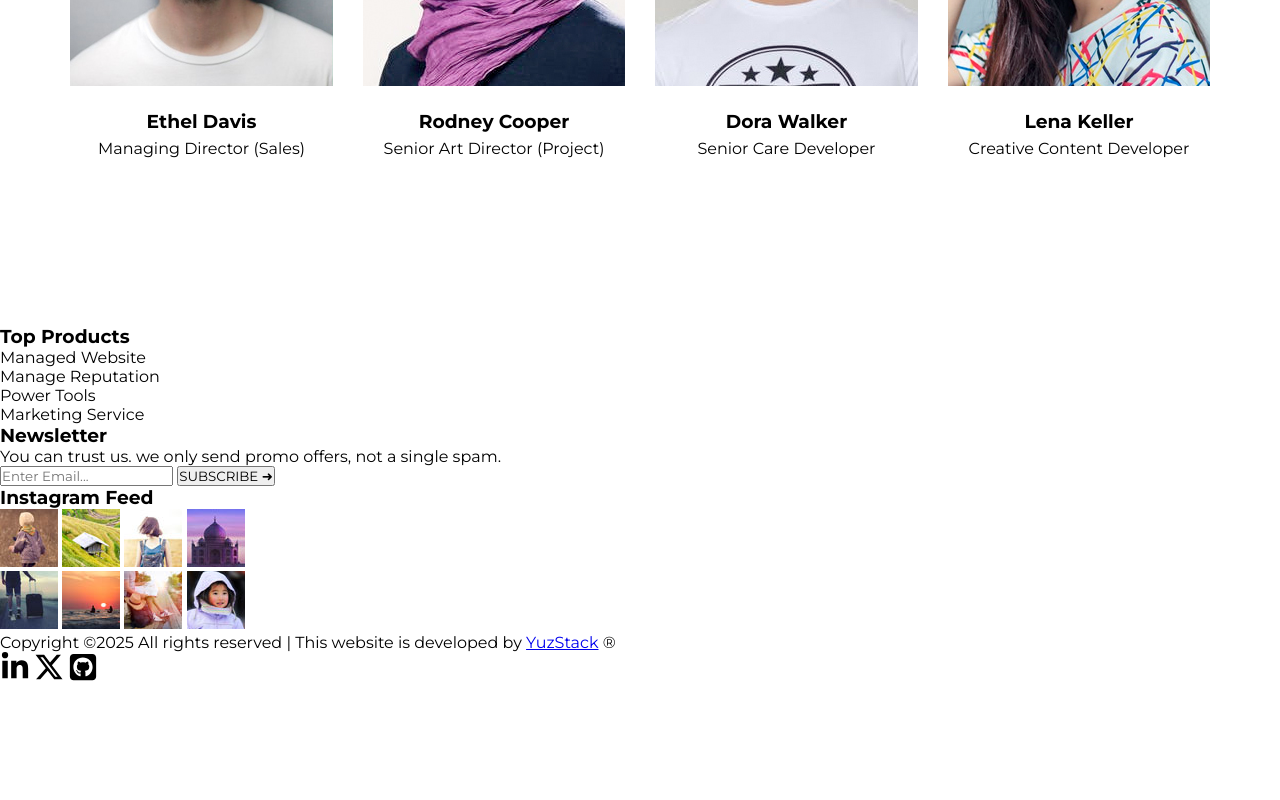
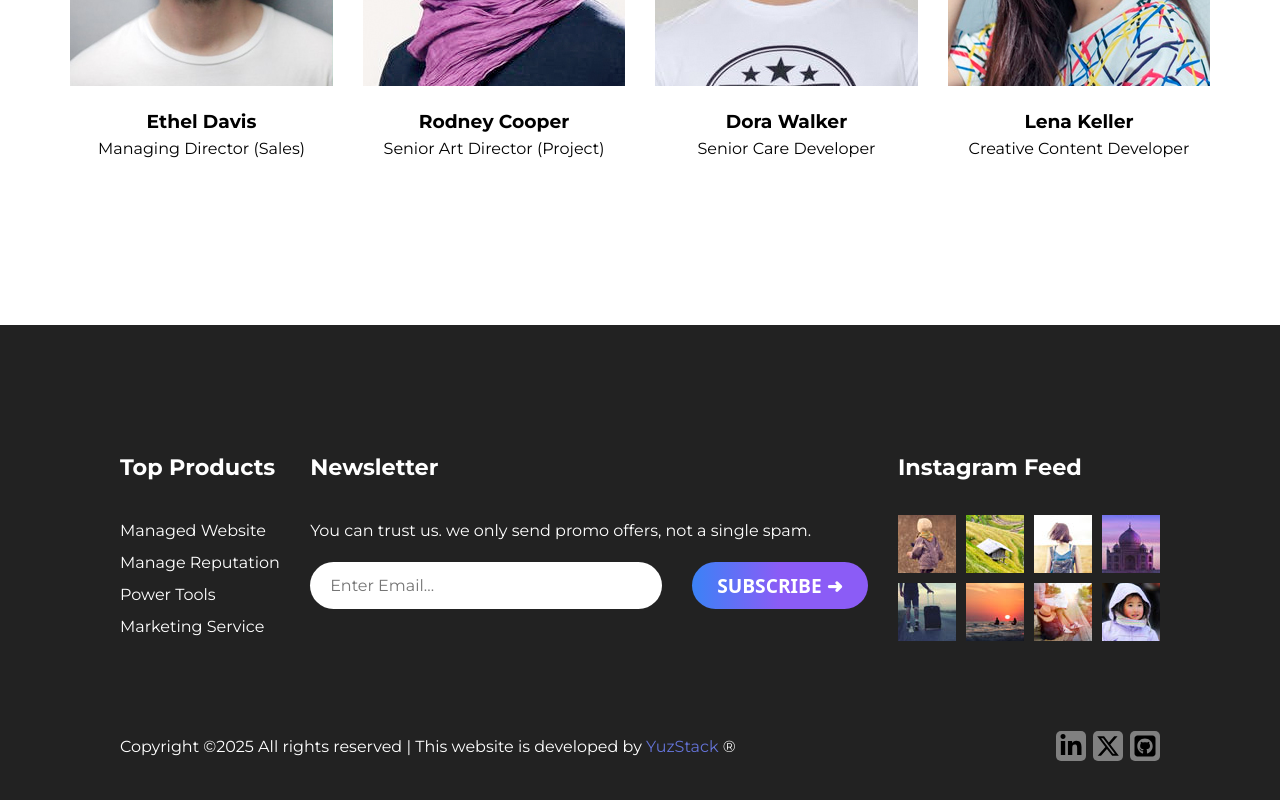
Before and after one commit to YuzStack/08_Agency-Website, a plain HTML site: page index.html in a window 1280 px wide. Shown: the part 3094-3894 px from the top of the page. Before the commit the page ends 3780 px from the top, so only its background shows below. Drawn offline with Linux system fonts and the light colour scheme.

Commit message:
Style the footer contents

```diff
--- a/style.css
+++ b/style.css
@@ -174,3 +174,85 @@ header a:hover {
 .fourth-section .second-cards-container h3 {
     margin-top: 20px;
 }
+
+/* Footer styling */
+footer {
+    background-color: #222222;
+    color: white;
+    padding: 7.5rem;
+    line-height: 2;
+}
+
+.main-flex-contents {
+    display: flex;
+    justify-content: space-between;
+}
+
+.main-flex-contents h3 {
+    margin-bottom: 25px;
+    font-size: 1.4rem;
+}
+
+.main-flex-contents .top-products-container ul {
+    list-style: none;
+}
+
+.main-flex-contents .newsletter-container div {
+    margin-top: 15px;
+    display: flex;
+    gap: 30px;
+}
+
+.main-flex-contents .newsletter-container input {
+    width: 22rem;
+    padding: 10px 0 10px 20px;
+    font-size: 1rem;
+    border-radius: 25px;
+    border-style: none;
+}
+
+.main-flex-contents .newsletter-container button {
+    font-size: 1.2rem;
+    font-weight: 600;
+    padding: 10px 25px;
+    border-style: none;
+    border-radius: 25px;
+    color: white;
+    background: linear-gradient(to right, #3b82f6, #8b5cf6, #8b5cf6);
+    font-family: system-ui, -apple-system, BlinkMacSystemFont, 'Segoe UI', Roboto, Oxygen, Ubuntu, Cantarell, 'Open Sans', 'Helvetica Neue', sans-serif;
+}
+
+.main-flex-contents .IG-feed-container .images .first-set {
+    display: flex;
+    gap: 10px;
+}
+
+.main-flex-contents .IG-feed-container .images .second-set {
+    display: flex;
+    gap: 10px;
+    margin-top: 10px;
+}
+
+footer .copyright-and-contacts {
+    margin-top: 5.5rem;
+    display: flex;
+    justify-content: space-between;
+}
+
+footer p a {
+    text-decoration: none;
+    color: #6473d7;
+}
+
+footer .contact-icons {
+    display: flex;
+    gap: 7px;
+}
+
+footer .contact-icons svg {
+    background-color: gray;
+    padding: 3px;
+    border-radius: 5px;
+}
+
+/* And finally, We're done!!!😉🤪🤩 */
```
